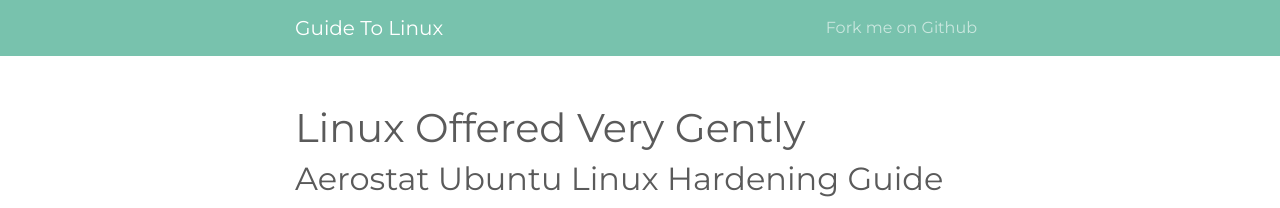
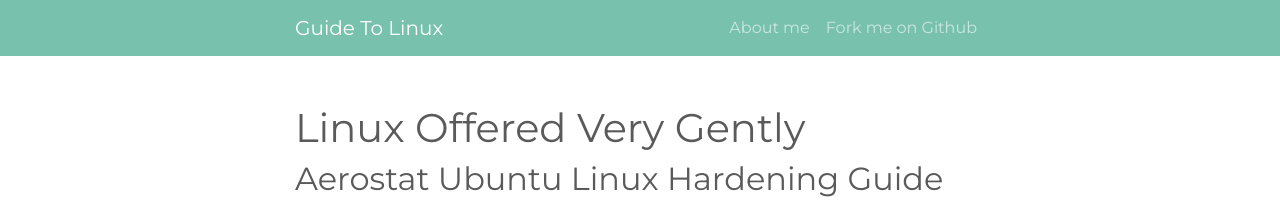
Before and after one commit to binarylawyer/Linux_Guide, a Jekyll site: the page built from index.md, in a window 1280 px wide and 900 px high. Shown: the top 208 px of the window. Built offline with Jekyll 4.4.1, drawn with Linux system fonts in a browser that asks for light colours.

Commit message:
Update header.html

```diff
--- a/_includes/header.html
+++ b/_includes/header.html
@@ -18,6 +18,9 @@
           {%- endif -%}
         {% endfor -%}
         <li class="nav-item">
+          <a class="nav-link" href="/AboutMe/">About me</a>
+        </li>
+        <li class="nav-item">
           <a class="nav-link" href="{{ site.github.repository_url }}">Fork me on Github</a>
         </li>
       </ul>
```
